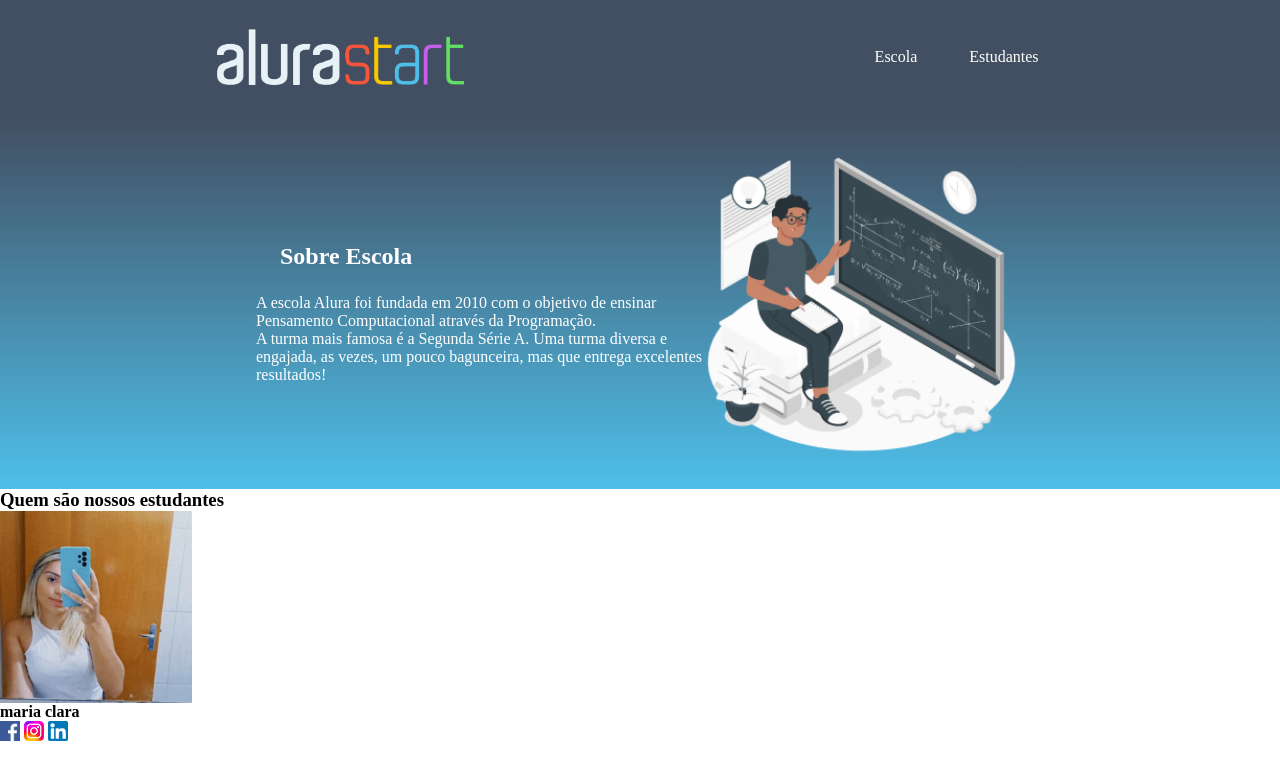
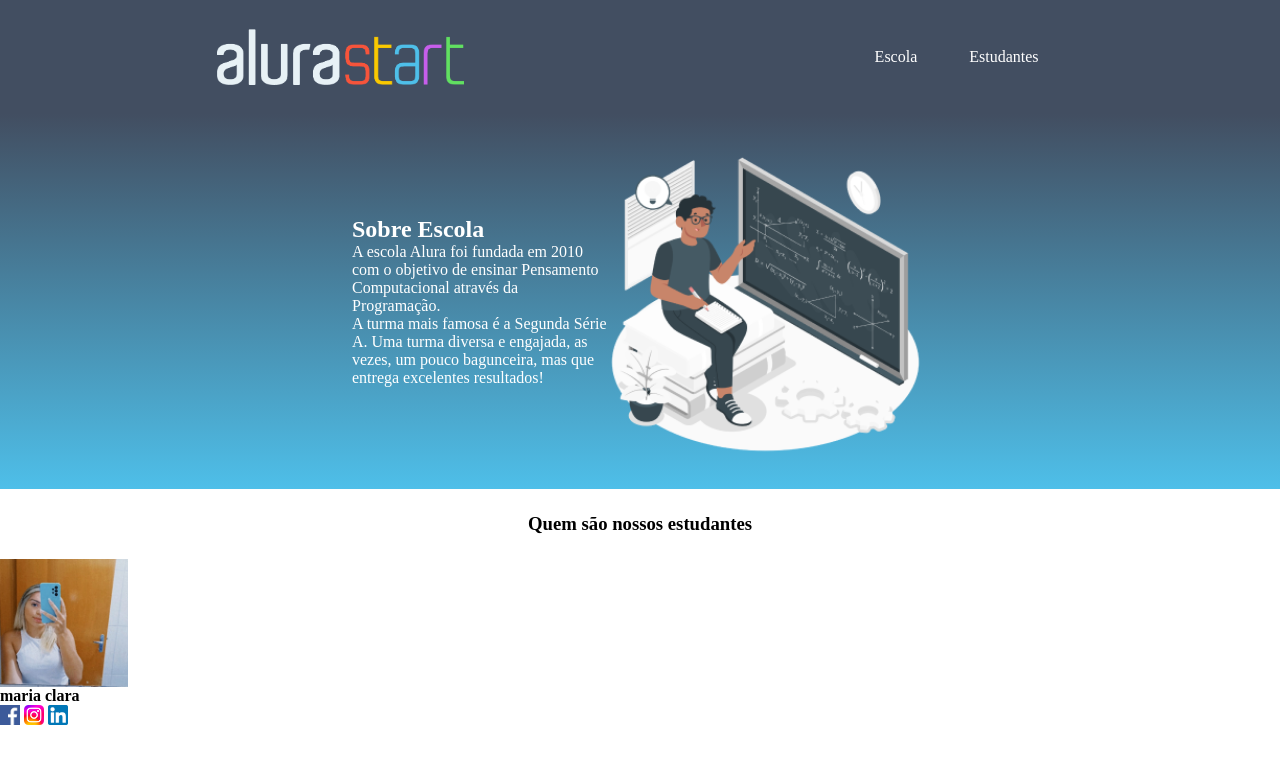
Before and after one commit to mariazinha2703/maria2, a plain HTML site: page index.html in a window 1280 px wide. Drawn offline with Linux system fonts and the light colour scheme.

Commit message:
Add files via upload

```diff
--- a/index.html
+++ b/index.html
@@ -22,7 +22,7 @@
     <img class="escola-imagem" src="Formula-amico 1.png" alt="Foto escola">
 </Section>
     <section class="estudantes">
-        <h3 class="estudante-titulo">Quem são nossos estudantes</h3>
+        <h3 class="estudante-título">Quem são nossos estudantes</h3>
         <div class="estudante-conteúdo-div">
             <img class="estudante-imagem" src="WhatsApp Image 2023-10-06 at 09.33.00.jpeg" alt="">
             <h4>maria clara</h4>
--- a/style.css
+++ b/style.css
@@ -34,11 +34,12 @@
 }
 
 .escola-div-conteudo{
-    width: 35%;
+    width:20%;
 }
 
-.escola-titulo{
+.estudante-título{
     padding: 24;
+    text-align: center;
 }
 
 .estudante-ícone{
@@ -46,5 +47,5 @@
 }
 
 .estudante-imagem{
-    width: 15%;
+    width: 10%;
 }
```
